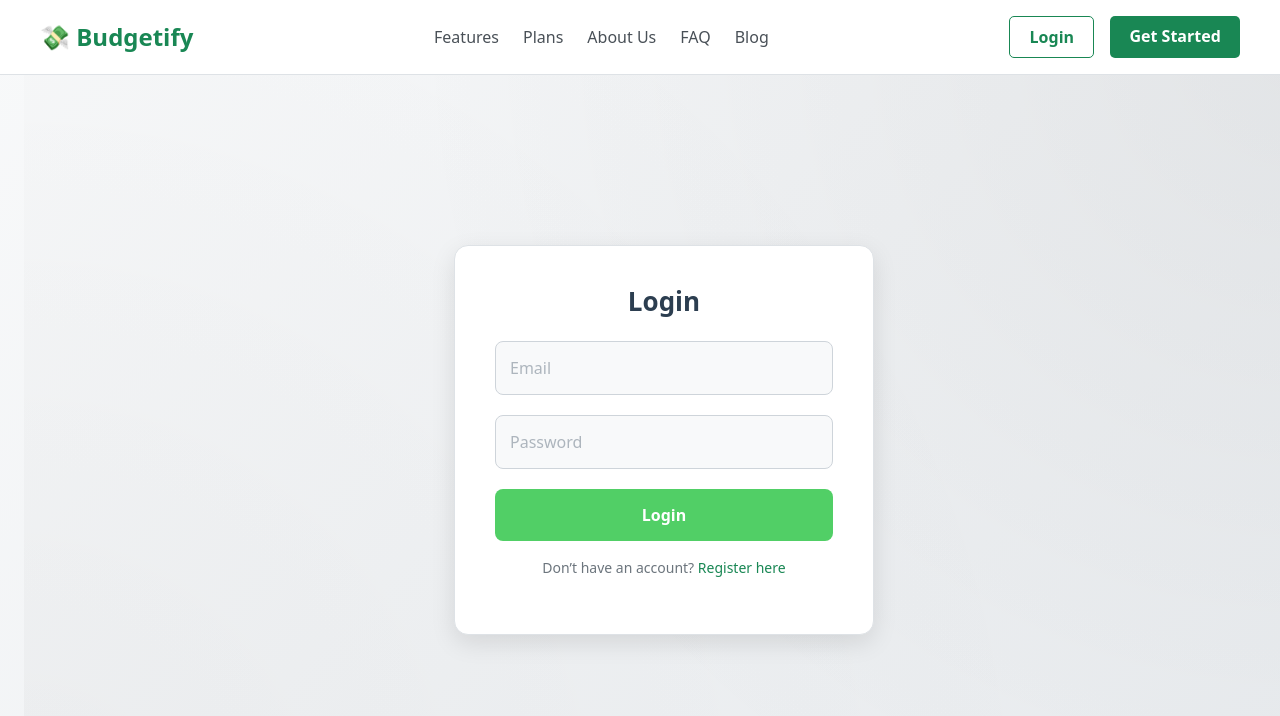
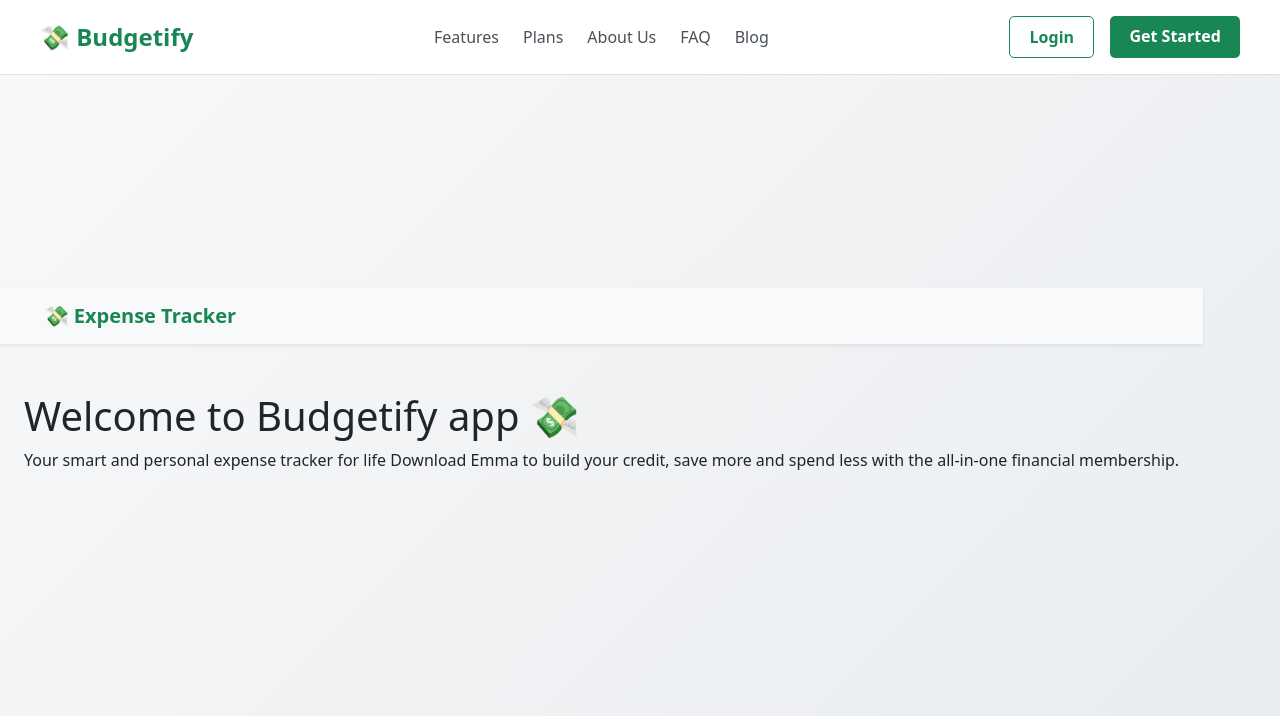
Before and after one commit to ezegeorgechukwuma/EXPENSE_TRACKER_PROJECT, a React (Vite) app in the folder expense-tracker-frontend/: page / in a window 1280 px wide. Before the commit this address led to /login. Shown: the top 716 px of the page. Built offline with nearby package versions, Linux system fonts and the light colour scheme.

Commit message:
updated to land in landing page, then login form only shows when you click it at the navbar

```diff
--- a/expense-tracker-frontend/src/App.jsx
+++ b/expense-tracker-frontend/src/App.jsx
@@ -15,7 +15,8 @@ function App() {
       {/* Bootstrap Container for page content */}
       <Container fluid className="py-4 px-4">
         <Routes>
-          <Route path="/" element={<Navigate to="/login" />} />
+          <Route path="/" element={<Landing />} />
+          {/* <Route path="/" element={<Navigate to="/login" />} /> */}
           <Route path="/login" element={<Login />} />
           <Route path="/register" element={<Register />} />
           {/* <Route path="/" element={<Landing />} /> */}
--- a/expense-tracker-frontend/src/components/PublicNavbar.jsx
+++ b/expense-tracker-frontend/src/components/PublicNavbar.jsx
@@ -1,7 +1,7 @@
 import { Link } from 'react-router-dom';
 import './PublicNavbar.css';
 
-function PublicNavbar({ onLoginClick }) {
+function PublicNavbar() {
   return (
     <header className="public-navbar">
       <div className="navbar-container">
@@ -16,7 +16,8 @@ function PublicNavbar({ onLoginClick }) {
           <a href="#blog">Blog</a>
         </nav>
         <div className="nav-actions">
-          <button onClick={onLoginClick} className="login-btn">Login</button>
+          <Link to="/login" className="login-btn">Login</Link>
+          {/* <button onClick={onLoginClick} className="login-btn">Login</button> */}
           <Link to="/register" className="cta-btn">Get Started</Link>
         </div>
       </div>
--- a/expense-tracker-frontend/src/pages/Landing/Landing.jsx
+++ b/expense-tracker-frontend/src/pages/Landing/Landing.jsx
@@ -1,6 +1,6 @@
 import { useState } from 'react';
 import PublicNavbar from '../../components/PublicNavbar';
-import LoginModal from '../Login/Login'; // ← new file
+import Login from '../Login/Login'; // ← new file
 
 function Landing() {
   const [showLogin, setShowLogin] = useState(false);
@@ -8,12 +8,14 @@ function Landing() {
   return (
     <>
       <PublicNavbar onLoginClick={() => setShowLogin(true)} />
-      {showLogin && <LoginModal onClose={() => setShowLogin(false)} />}
+      {showLogin && <Login onClose={() => setShowLogin(false)} />}
 
       {/* 👇 Add your landing page sections here */}
       <div className="landing-content">
         <h1>Welcome to Budgetify app 💸</h1>
-        <p>Your smart and personal expense tracker dor life</p>
+        <p>Your smart and personal expense tracker for life
+        Download Emma to build your credit, save more and spend less with the all-in-one financial membership.
+        </p>
       </div>
     </>
   );
--- a/expense-tracker-frontend/src/pages/Register/Register.jsx
+++ b/expense-tracker-frontend/src/pages/Register/Register.jsx
@@ -1,6 +1,7 @@
 import { useState } from 'react';
 import axios from '../../api/axios';
 import { useNavigate } from 'react-router-dom';
+import PublicNavbar from '../../components/PublicNavbar';
 
 function Register() {
   const [firstname, setFirstName] = useState('');
@@ -21,6 +22,8 @@ function Register() {
   };
 
   return (
+    <>
+    <PublicNavbar />
     <div className="flex justify-center items-center h-screen">
       <form onSubmit={handleRegister} className="bg-white p-8 rounded shadow-md w-96">
         <h2 className="text-2xl font-bold mb-6">Register</h2>
@@ -53,6 +56,7 @@ function Register() {
         </button>
       </form>
     </div>
+    </>
   );
 }
 
```
